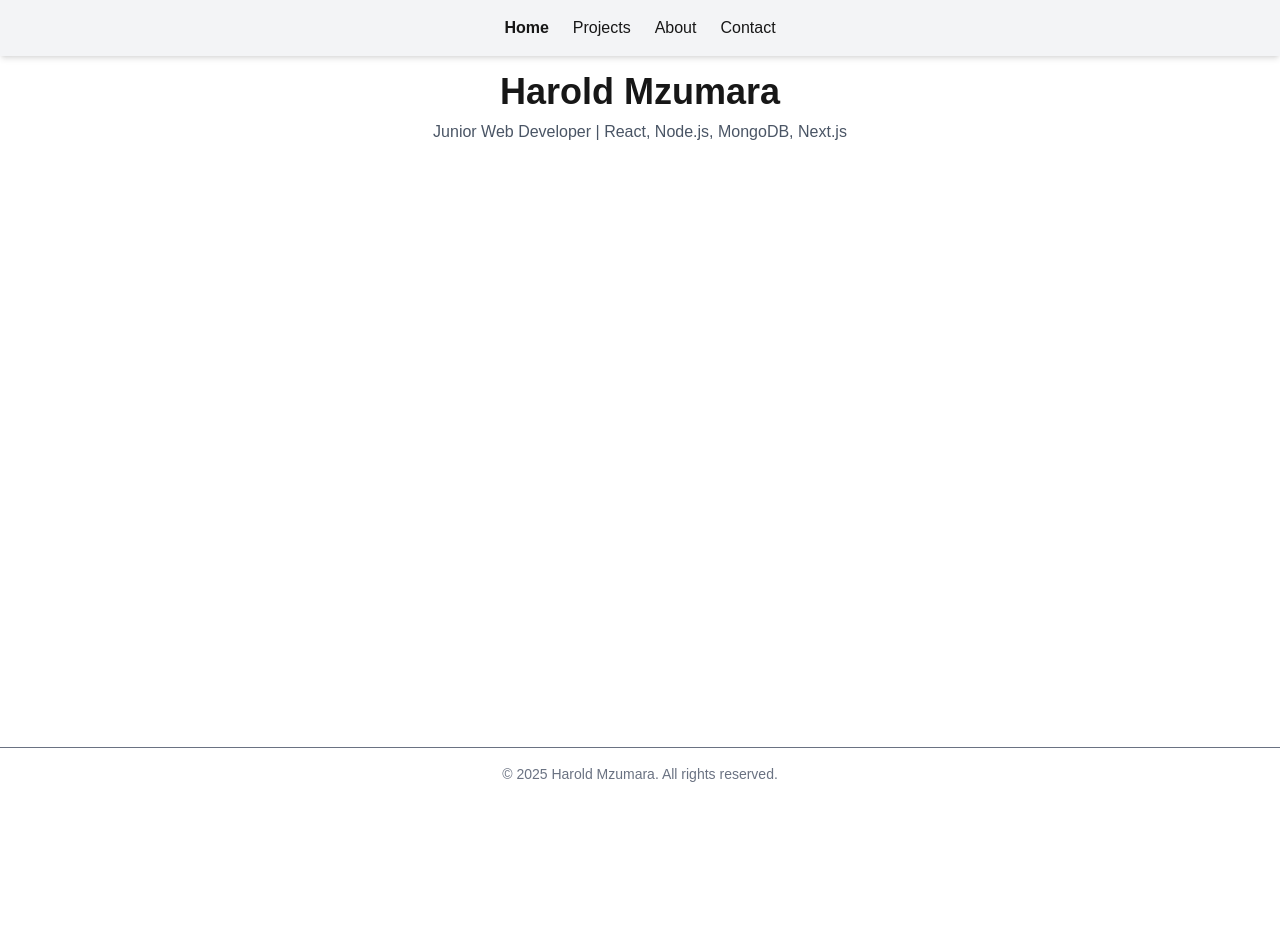
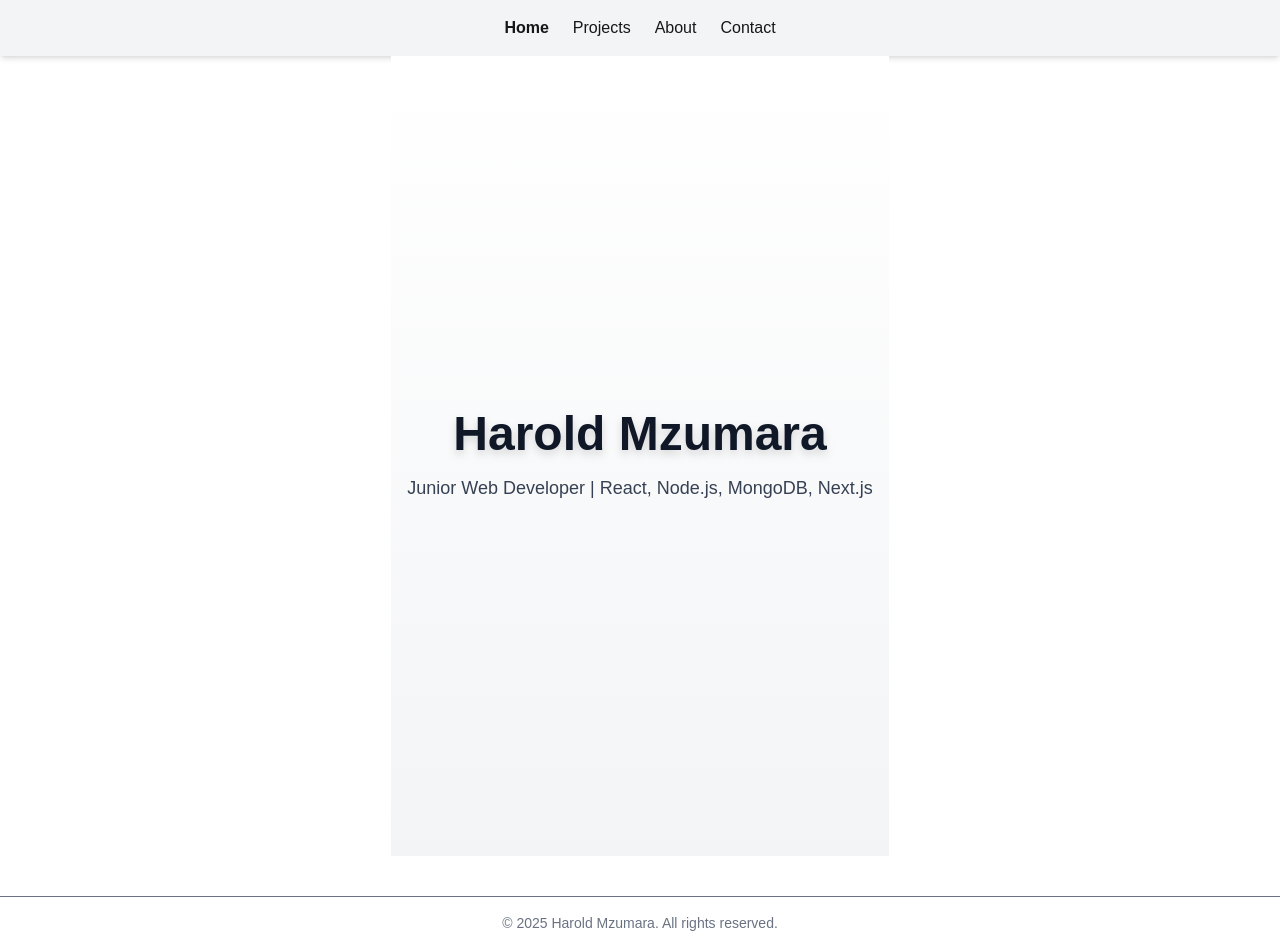
Before and after one commit to haroldmaclean/harold-portfolio, a Next.js app: page / in a window 1280 px wide. Before the commit the page ends 800 px from the top, so only its background shows below. Built offline with nearby package versions, Linux system fonts and the light colour scheme.

Commit message:
Style HomePage with centered layout and background gradient

```diff
--- a/src/app/page.js
+++ b/src/app/page.js
@@ -1,10 +1,12 @@
 export default function HomePage() {
   return (
-    <main className="section">
-      <h1 className="text-4xl font-bold">Harold Mzumara</h1>
-      <p className="mt-2 text-gray-600">
+    <main className='section min-h-screen flex flex-col items-center justify-center bg-gradient-to-b from-white to-gray-100'>
+      <h1 className='text-5xl font-extrabold text-gray-900 drop-shadow-lg'>
+        Harold Mzumara
+      </h1>
+      <p className='mt-4 text-lg text-gray-700'>
         Junior Web Developer | React, Node.js, MongoDB, Next.js
       </p>
     </main>
-  );
+  )
 }
```
